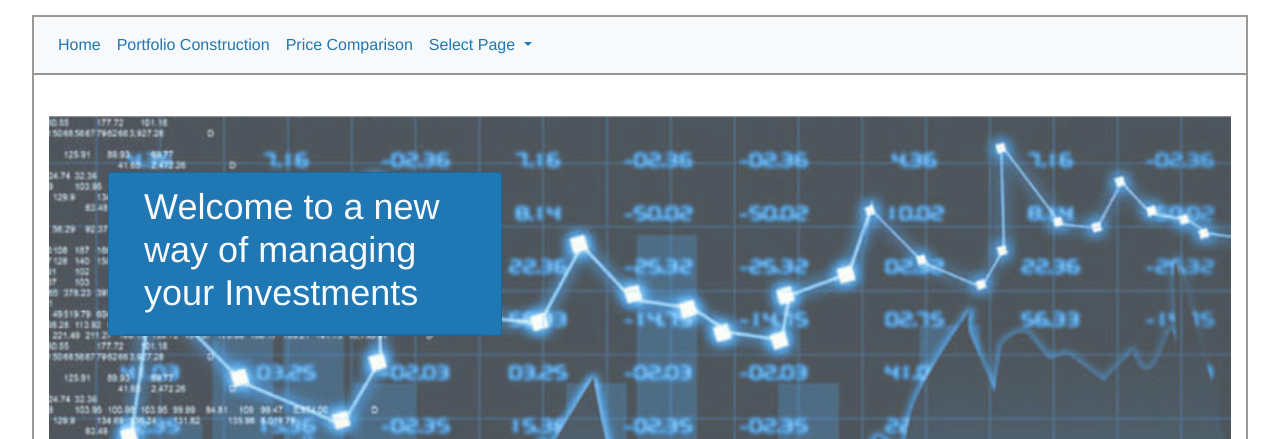
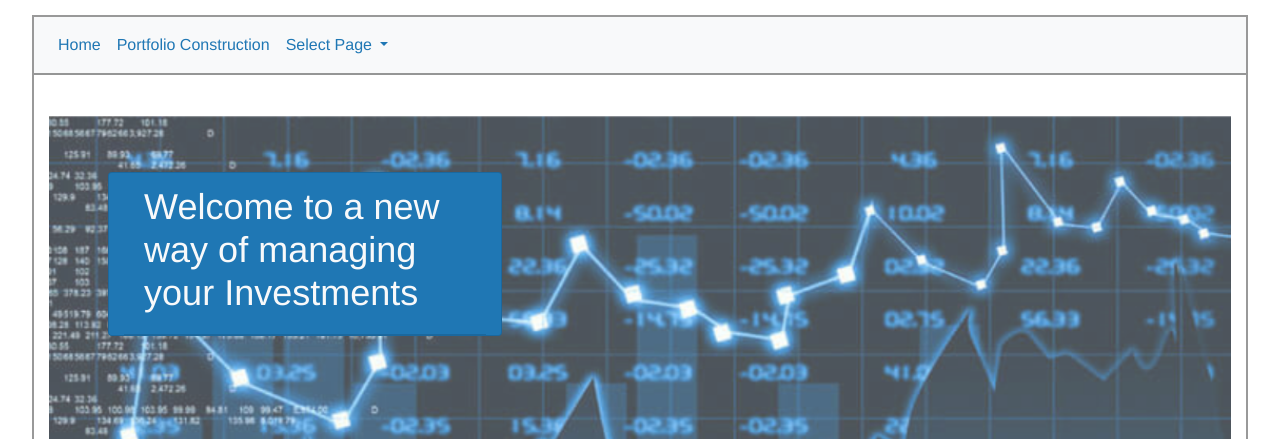
Before and after one commit to billies9/Web-Project, a Flask app: page / in a window 1280 px wide. Shown: the top 439 px of the page. Run offline with Flask 2, Linux system fonts and the light colour scheme; parts of the project's set-up code (start-up, migrations or seed data) failed here and were passed over; some libraries are stand-ins or nearby versions.

Commit message:
Update base.html

```diff
--- a/templates/base.html
+++ b/templates/base.html
@@ -41,9 +41,11 @@
           <li class="nav-item">
             <a class="nav-link" href="{{ url_for( 'create_portoflio' ) }}" title='Create, view, or save a portfolio'>Portfolio Construction</a>
           </li>
-          <li class="nav-item">
+          <!-- Page Does not currently exist -->
+          <!-- <li class="nav-item">
             <a class="nav-link" href="#" title='Compare price movements'>Price Comparison</a>
-          </li>
+          </li> -->
+          <!--                               -->
           <li class="nav-item dropdown">
             <a class="nav-link dropdown-toggle" href="#" id="navbarDropdown" role="button" data-toggle="dropdown" aria-haspopup="true" aria-expanded="false">
               Select Page
```
